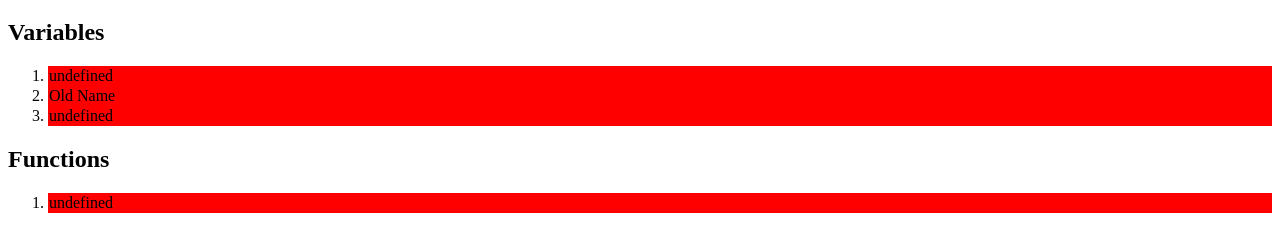
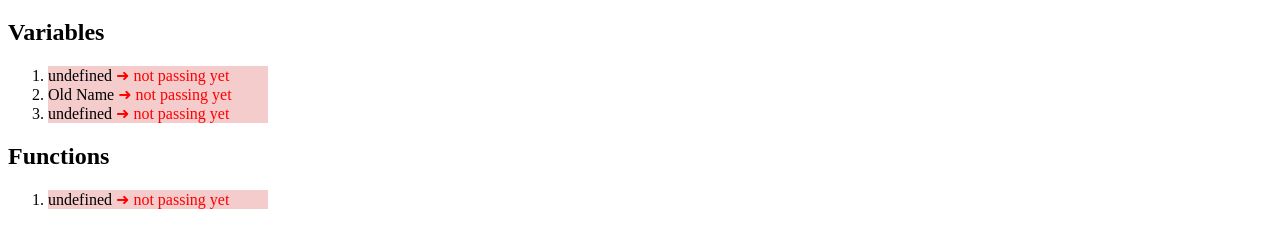
Before and after one commit to thomasking135/JSIntro, a website built with webpack: page dist/index.html in a window 1280 px wide. Shown: the part 61-312 px from the top of the page. Built offline with nearby package versions, Linux system fonts and the light colour scheme.

Commit message:
update styling

```diff
--- a/dist/index.css
+++ b/dist/index.css
@@ -1,7 +1,26 @@
-.tick {
-  background-color: green;
+ol li{
+  font-size:1em;
 }
+
+.tick{
+  background-color: #d9ead3;
+  width: 220px;
+}
+.tick:after {
+  content: '\2713';
+  display: inline-block;
+  color: green;
+  padding: 0 6px 0 0;
+}
+
 .cross {
-  border: 1px solid red;
-  background-color: red;
+  background-color: #f4cccc;
+  width: 220px;
 }
+
+.cross:after{
+  content: ' ➜ not passing yet';
+  display: inline-block;
+  color: red;
+  padding: 0 6px 0 0;
+}
--- a/dist/index.html
+++ b/dist/index.html
@@ -4,7 +4,7 @@
   <meta charset="UTF-8">
   <meta http-equiv="X-UA-Compatible" content="IE=edge">
   <meta name="viewport" content="width=device-width, initial-scale=1.0">
-  <title>Document</title>
+  <title>Learning JavaScript Fundamentals</title>
   <script src='main.js' type='text/javascript'></script>
   <link rel='stylesheet' href='/index.css' />
 </head>
```
